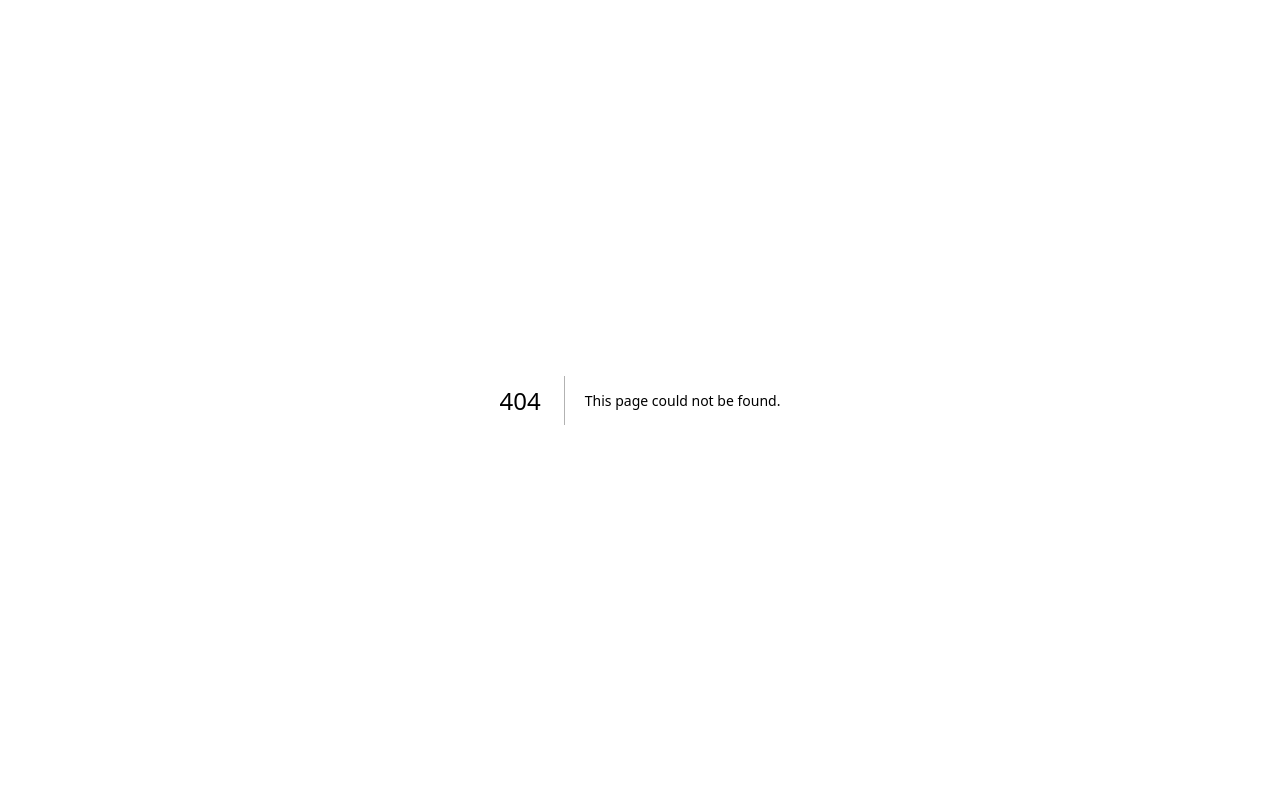
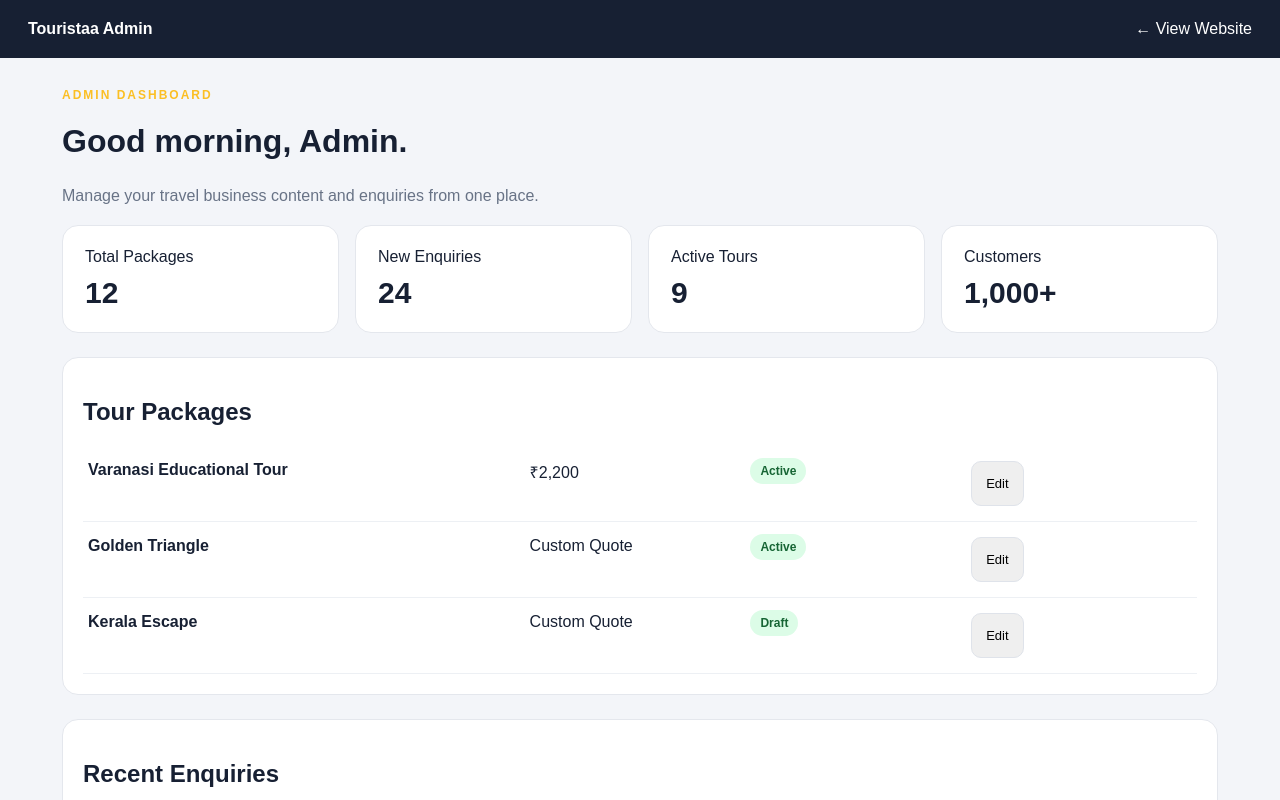
Before and after one commit to Sencart-07/touristaa-travel-website, a Next.js app: page /admin in a window 1280 px wide. Before the commit this address had no page. Shown: the top 800 px of the page. Built offline with nearby package versions, Linux system fonts and the light colour scheme.

Commit message:
feat: add Touristaa admin dashboard foundation

```diff
--- /dev/null
+++ b/app/admin/page.js
@@ -0,0 +1,2 @@
+const packages=[['Varanasi Educational Tour','₹2,200','Active'],['Golden Triangle','Custom Quote','Active'],['Kerala Escape','Custom Quote','Draft']];
+export default function Admin(){return <div className="admin"><div className="adminNav"><strong>Touristaa Admin</strong><a href="/">← View Website</a></div><div className="dashboard"><div className="eyebrow">Admin Dashboard</div><h1>Good morning, Admin.</h1><p className="muted">Manage your travel business content and enquiries from one place.</p><div className="dashCards"><div className="dashCard">Total Packages<strong>12</strong></div><div className="dashCard">New Enquiries<strong>24</strong></div><div className="dashCard">Active Tours<strong>9</strong></div><div className="dashCard">Customers<strong>1,000+</strong></div></div><div className="table"><h2>Tour Packages</h2>{packages.map(([name,price,status])=><div className="tableRow" key={name}><div><strong>{name}</strong></div><div>{price}</div><div><span className="badge">{status}</span></div><div><button className="field small">Edit</button></div></div>)}</div><div className="table"><h2>Recent Enquiries</h2><div className="tableRow"><div><strong>Rahul Sharma</strong><br/><span className="small">Varanasi • 4 people</span></div><div>Today</div><div><span className="badge">New</span></div><div><button className="field small">View</button></div></div><div className="tableRow"><div><strong>Priya Verma</strong><br/><span className="small">Kerala • 2 people</span></div><div>Yesterday</div><div><span className="badge">New</span></div><div><button className="field small">View</button></div></div></div></div></div>}
```
